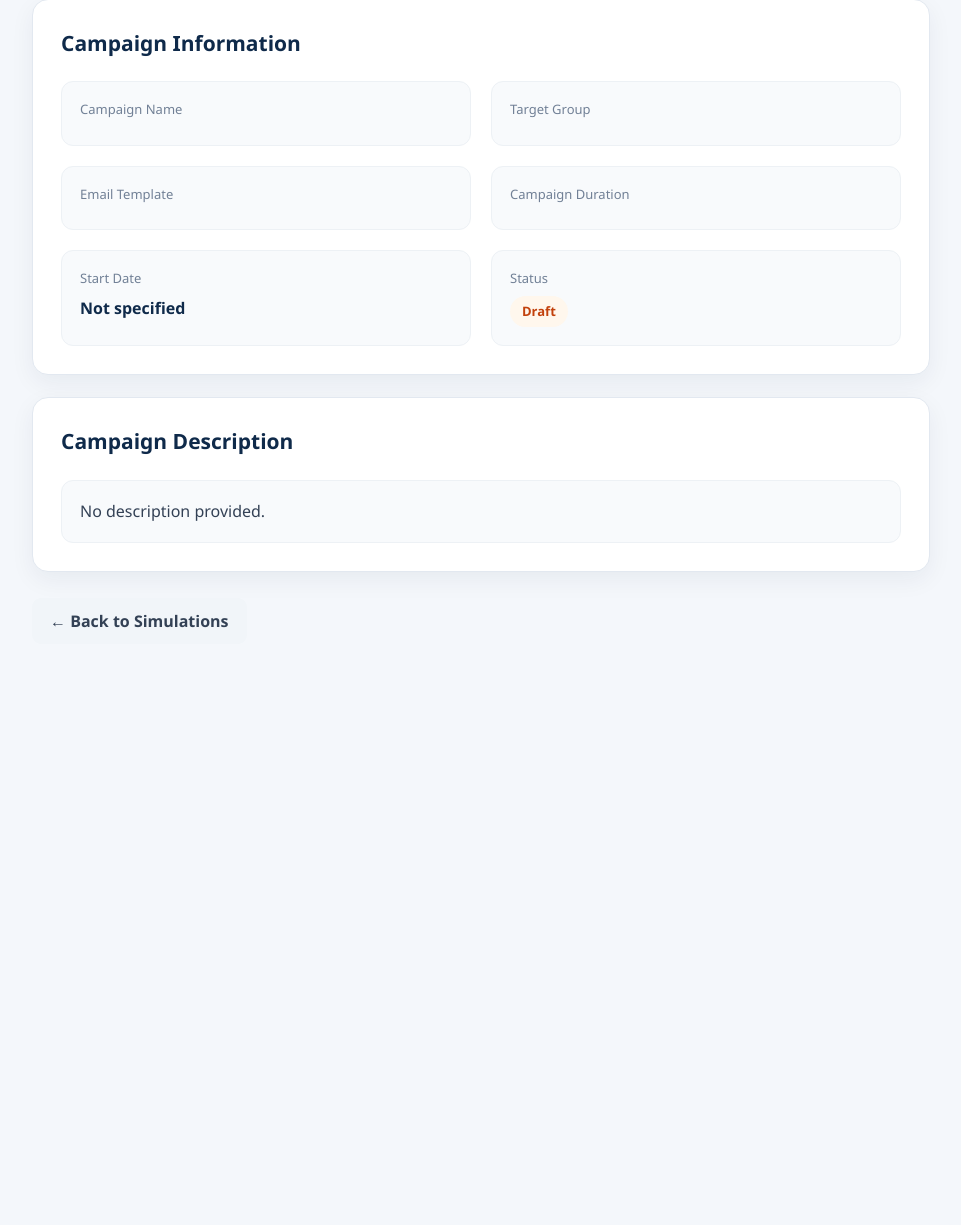
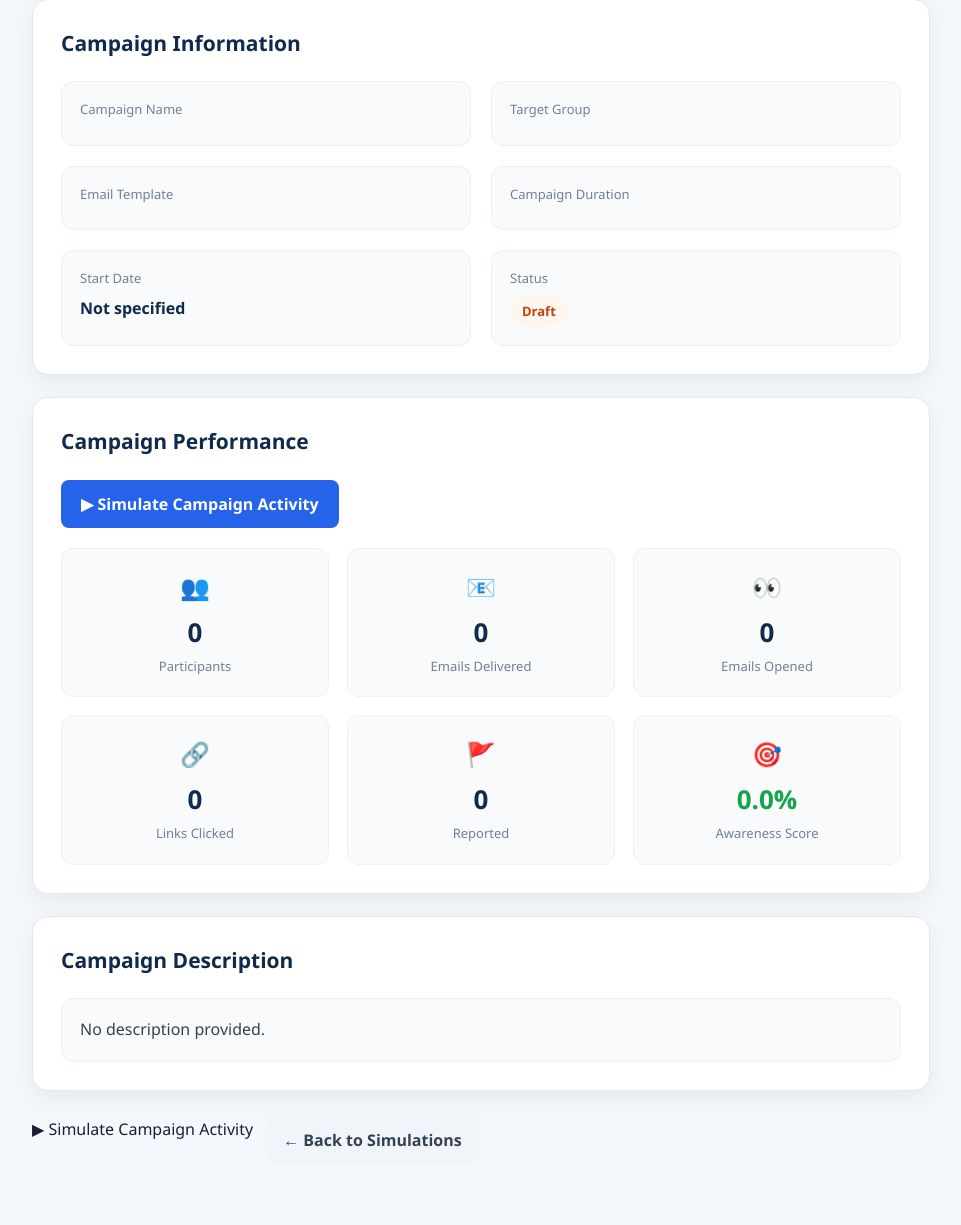
Before and after one commit to shambhavi0717/PhishGuard, a Flask app: template templates/simulation_details.html in a window 1280 px wide. Shown: the part 140-1365 px from the top of the page, without its empty margins (284-1245 px from the left). Before the commit the page ends 768 px from the top, so only its background shows below. Run offline with Flask 3, Linux system fonts and the light colour scheme; the template is opened without the code that fills it, so the values that code supplies are empty.

Commit message:
Complete Day 3 analytics and campaign metrics

```diff
--- a/app.py
+++ b/app.py
@@ -1,6 +1,9 @@
+from multiprocessing.dummy import connection
+
 from flask import Flask, render_template, request, redirect, url_for
 import sqlite3
 import os
+import random
 
 app = Flask(__name__)
 
@@ -37,6 +40,23 @@ def init_db():
         )
     """)
 
+    connection.execute("""
+        CREATE TABLE IF NOT EXISTS campaign_metrics (
+            id INTEGER PRIMARY KEY AUTOINCREMENT,
+            simulation_id INTEGER NOT NULL,
+            participants INTEGER DEFAULT 0,
+            emails_delivered INTEGER DEFAULT 0,
+            emails_opened INTEGER DEFAULT 0,
+            links_clicked INTEGER DEFAULT 0,
+            reported INTEGER DEFAULT 0,
+            awareness_score REAL DEFAULT 0,
+            FOREIGN KEY (simulation_id) REFERENCES simulations(id)
+        )
+    """)
+
+
+
+
     connection.commit()
     connection.close()
 
@@ -50,7 +70,111 @@ init_db()
 # -----------------------------
 @app.route("/")
 def home():
-    return render_template("index.html")
+
+    connection = get_db_connection()
+
+    # Total number of simulations
+    total_simulations = connection.execute("""
+        SELECT COUNT(*) FROM simulations
+    """).fetchone()[0]
+
+    # Total participants
+    total_participants = connection.execute("""
+        SELECT COALESCE(SUM(participants), 0)
+        FROM campaign_metrics
+    """).fetchone()[0]
+
+    # Total delivered emails
+    total_delivered = connection.execute("""
+        SELECT COALESCE(SUM(emails_delivered), 0)
+        FROM campaign_metrics
+    """).fetchone()[0]
+
+    # Total opened emails
+    total_opened = connection.execute("""
+        SELECT COALESCE(SUM(emails_opened), 0)
+        FROM campaign_metrics
+    """).fetchone()[0]
+
+    # Total clicked links
+    total_clicked = connection.execute("""
+        SELECT COALESCE(SUM(links_clicked), 0)
+        FROM campaign_metrics
+    """).fetchone()[0]
+
+    # Total reported emails
+    total_reported = connection.execute("""
+        SELECT COALESCE(SUM(reported), 0)
+        FROM campaign_metrics
+    """).fetchone()[0]
+
+    # Phishing click rate
+    if total_delivered > 0:
+        click_rate = (total_clicked / total_delivered) * 100
+    else:
+        click_rate = 0
+
+    # Average awareness score
+    awareness_score = connection.execute("""
+        SELECT COALESCE(AVG(awareness_score), 0)
+        FROM campaign_metrics
+    """).fetchone()[0]
+
+            # Risk Distribution
+    high_risk = connection.execute("""
+        SELECT COUNT(*)
+        FROM simulations s
+        LEFT JOIN campaign_metrics cm
+            ON s.id = cm.simulation_id
+        WHERE cm.participants > 0
+        AND (cm.links_clicked * 100.0 / cm.participants) >= 50
+    """).fetchone()[0]
+
+    medium_risk = connection.execute("""
+        SELECT COUNT(*)
+        FROM simulations s
+        LEFT JOIN campaign_metrics cm
+            ON s.id = cm.simulation_id
+        WHERE cm.participants > 0
+        AND (cm.links_clicked * 100.0 / cm.participants) >= 25
+        AND (cm.links_clicked * 100.0 / cm.participants) < 50
+    """).fetchone()[0]
+
+    low_risk = connection.execute("""
+        SELECT COUNT(*)
+        FROM simulations s
+        LEFT JOIN campaign_metrics cm
+            ON s.id = cm.simulation_id
+        WHERE cm.participants IS NULL
+        OR cm.participants = 0
+        OR (cm.links_clicked * 100.0 / cm.participants) < 25
+    """).fetchone()[0]
+
+    # Recent Simulations
+    recent_simulations = connection.execute("""
+        SELECT *
+        FROM simulations
+        ORDER BY id DESC
+        LIMIT 5
+    """).fetchall()
+
+    connection.close()
+
+    return render_template(
+        "index.html",
+        total_simulations=total_simulations,
+        total_participants=total_participants,
+        click_rate=click_rate,
+        awareness_score=awareness_score,
+        total_delivered=total_delivered,
+        total_opened=total_opened,
+        total_clicked=total_clicked,
+        total_reported=total_reported,
+        high_risk=high_risk,
+        medium_risk=medium_risk,
+        low_risk=low_risk,
+        recent_simulations=recent_simulations
+    )
 
 
 # -----------------------------
@@ -79,20 +203,168 @@ def simulation_details(simulation_id):
 
     connection = get_db_connection()
 
+    # Get campaign details
     simulation = connection.execute(
         "SELECT * FROM simulations WHERE id = ?",
         (simulation_id,)
     ).fetchone()
 
+    if simulation is None:
+        connection.close()
+        return "Simulation not found", 404
+
+    # Get campaign metrics
+    metrics = connection.execute(
+        """
+        SELECT *
+        FROM campaign_metrics
+        WHERE simulation_id = ?
+        """,
+        (simulation_id,)
+    ).fetchone()
+
+    # Create simulated metrics if this campaign has none
+    if metrics is None:
+
+        participants = 100
+        emails_delivered = 100
+        emails_opened = 72
+        links_clicked = 30
+        reported = 42
+        awareness_score = 70.0
+
+        connection.execute(
+            """
+            INSERT INTO campaign_metrics
+            (
+                simulation_id,
+                participants,
+                emails_delivered,
+                emails_opened,
+                links_clicked,
+                reported,
+                awareness_score
+            )
+            VALUES (?, ?, ?, ?, ?, ?, ?)
+            """,
+            (
+                simulation_id,
+                participants,
+                emails_delivered,
+                emails_opened,
+                links_clicked,
+                reported,
+                awareness_score
+            )
+        )
+
+        connection.commit()
+
+        # Fetch the newly created metrics
+        metrics = connection.execute(
+            """
+            SELECT *
+            FROM campaign_metrics
+            WHERE simulation_id = ?
+            """,
+            (simulation_id,)
+        ).fetchone()
+
     connection.close()
-
-    if simulation is None:
-        return "Simulation not found", 404
 
     return render_template(
         "simulation_details.html",
-        simulation=simulation
+        simulation=simulation,
+        metrics=metrics
     )
+
+
+# -----------------------------
+# Simulate Campaign Activity
+# -----------------------------
+@app.route("/simulate/<int:simulation_id>")
+def simulate_campaign(simulation_id):
+
+    connection = get_db_connection()
+
+    metrics = connection.execute(
+        """
+        SELECT * FROM campaign_metrics
+        WHERE simulation_id = ?
+        """,
+        (simulation_id,)
+    ).fetchone()
+
+    if metrics is None:
+        connection.close()
+        return "Campaign metrics not found", 404
+
+    # Generate safe simulated campaign activity
+    participants = metrics["participants"]
+
+    # Assign simulated participants if this is a new campaign
+    if participants == 0:
+        participants = random.randint(80, 150)
+
+    # Simulate email delivery
+    emails_delivered = random.randint(
+        max(1, participants - 5),
+        participants
+    )
+
+    # Simulate email opens
+    emails_opened = round(emails_delivered * 0.78)
+
+    # Simulate link clicks
+    links_clicked = round(emails_opened * 0.40)
+
+    # Simulate reported emails
+    reported = round(emails_opened * 0.58)
+
+    # Calculate awareness score
+    # Higher reporting and lower clicking = better awareness
+    awareness_score = round(
+        (
+            (reported / emails_opened) * 70
+            + (1 - (links_clicked / emails_opened)) * 30
+        ),
+        1
+    ) if emails_opened > 0 else 0
+
+    # Update campaign metrics
+    connection.execute(
+        """
+        UPDATE campaign_metrics
+        SET
+            participants = ?,
+            emails_delivered = ?,
+            emails_opened = ?,
+            links_clicked = ?,
+            reported = ?,
+            awareness_score = ?
+        WHERE simulation_id = ?
+        """,
+        (
+            participants,
+            emails_delivered,
+            emails_opened,
+            links_clicked,
+            reported,
+            awareness_score,
+            simulation_id
+        )
+    )
+
+    connection.commit()
+    connection.close()
+
+    return redirect(
+        url_for(
+            "simulation_details",
+            simulation_id=simulation_id
+        )
+    )
+
 
 
 # -----------------------------
@@ -135,7 +407,7 @@ def create_simulation():
 
         connection = get_db_connection()
 
-        connection.execute("""
+        cursor = connection.execute("""
             INSERT INTO simulations
             (name, target_group, description, template, start_date, duration)
             VALUES (?, ?, ?, ?, ?, ?)
@@ -147,6 +419,15 @@ def create_simulation():
             start_date,
             duration
         ))
+
+        simulation_id = cursor.lastrowid
+
+        connection.execute("""
+            INSERT INTO campaign_metrics
+            (simulation_id, participants, emails_delivered, emails_opened,
+             links_clicked, reported, awareness_score)
+            VALUES (?, 0, 0, 0, 0, 0, 0)
+        """, (simulation_id,))
 
         connection.commit()
         connection.close()
--- a/static/css/style.css
+++ b/static/css/style.css
@@ -1141,3 +1141,13 @@ footer span {
     text-decoration: none;
     color: inherit;
 }
+
+.simulation-link {
+    display: block;
+    text-decoration: none;
+    color: inherit;
+}
+
+.simulation-link:hover {
+    text-decoration: none;
+}
--- a/templates/simulation_details.html
+++ b/templates/simulation_details.html
@@ -118,7 +118,70 @@
             background: #e2e8f0;
         }
 
+        .btn-simulate {
+            border: none;
+            padding: 11px 18px;
+            border-radius: 9px;
+            background: #0f2a4a;
+            color: #ffffff;
+            font-weight: 600;
+            cursor: pointer;
+            font-size: 14px;
+        }
+
+        .btn-simulate:hover {
+            background: #163b63;
+        }
+
+        .details-actions form {
+            margin: 0;
+        }
+
+                /* Campaign Metrics */
+
+        .metrics-grid {
+            display: grid;
+            grid-template-columns: repeat(3, minmax(0, 1fr));
+            gap: 18px;
+        }
+
+        .metric-card {
+            background: #f8fafc;
+            border: 1px solid #edf1f5;
+            border-radius: 12px;
+            padding: 20px;
+            text-align: center;
+        }
+
+        .metric-icon {
+            font-size: 24px;
+            margin-bottom: 8px;
+        }
+
+        .metric-value {
+            display: block;
+            font-size: 26px;
+            font-weight: 700;
+            color: #0f2a4a;
+            margin-bottom: 5px;
+        }
+
+        .metric-label {
+            display: block;
+            font-size: 13px;
+            color: #718096;
+        }
+
+        .awareness-score {
+            color: #16a34a;
+        }
+
         @media (max-width: 700px) {
+
+            .metrics-grid {
+                grid-template-columns: 1fr;
+            }
+
             .details-page {
                 padding: 20px;
             }
@@ -207,6 +270,78 @@
             </div>
 
 
+                        <!-- CAMPAIGN METRICS -->
+            <div class="details-card">
+
+                <h2>Campaign Performance</h2>
+                <div style="margin: 20px 0;">
+    <a href="{{ url_for('simulate_campaign', simulation_id=simulation['id']) }}"
+       style="display: inline-block;
+              padding: 12px 20px;
+              background: #2563eb;
+              color: white;
+              text-decoration: none;
+              border-radius: 8px;
+              font-weight: 600;">
+        ▶ Simulate Campaign Activity
+    </a>
+</div>
+
+                <div class="metrics-grid">
+
+                    <div class="metric-card">
+                        <div class="metric-icon">👥</div>
+                        <span class="metric-value">
+                            {{ metrics["participants"] if metrics else 0 }}
+                        </span>
+                        <span class="metric-label">Participants</span>
+                    </div>
+
+                    <div class="metric-card">
+                        <div class="metric-icon">📧</div>
+                        <span class="metric-value">
+                            {{ metrics["emails_delivered"] if metrics else 0 }}
+                        </span>
+                        <span class="metric-label">Emails Delivered</span>
+                    </div>
+
+                    <div class="metric-card">
+                        <div class="metric-icon">👀</div>
+                        <span class="metric-value">
+                            {{ metrics["emails_opened"] if metrics else 0 }}
+                        </span>
+                        <span class="metric-label">Emails Opened</span>
+                    </div>
+
+                    <div class="metric-card">
+                        <div class="metric-icon">🔗</div>
+                        <span class="metric-value">
+                            {{ metrics["links_clicked"] if metrics else 0 }}
+                        </span>
+                        <span class="metric-label">Links Clicked</span>
+                    </div>
+
+                    <div class="metric-card">
+                        <div class="metric-icon">🚩</div>
+                        <span class="metric-value">
+                            {{ metrics["reported"] if metrics else 0 }}
+                        </span>
+                        <span class="metric-label">Reported</span>
+                    </div>
+
+                    <div class="metric-card">
+                        <div class="metric-icon">🎯</div>
+                        <span class="metric-value awareness-score">
+                            {{ "%.1f"|format(metrics["awareness_score"]) if metrics else "0.0" }}%
+                        </span>
+                        <span class="metric-label">Awareness Score</span>
+                    </div>
+
+                </div>
+
+            </div>
+
+
             <!-- DESCRIPTION -->
             <div class="details-card">
 
@@ -222,18 +357,14 @@
 
 
             <!-- ACTIONS -->
-            <div class="details-actions">
+<div class="details-actions">
 
-                <a href="/simulations" class="btn-back">
-                    ← Back to Simulations
-                </a>
+    <a href="{{ url_for('simulate_campaign', simulation_id=simulation['id']) }}" class="simulate-btn">
+        ▶ Simulate Campaign Activity
+    </a>
 
-            </div>
+    <a href="/simulations" class="btn-back">
+        ← Back to Simulations
+    </a>
 
-        </div>
-
-    </main>
-
-</body>
-
-</html>
+</div>
```
Also changed, not shown: templates/index.html (+69 -58 lines).
